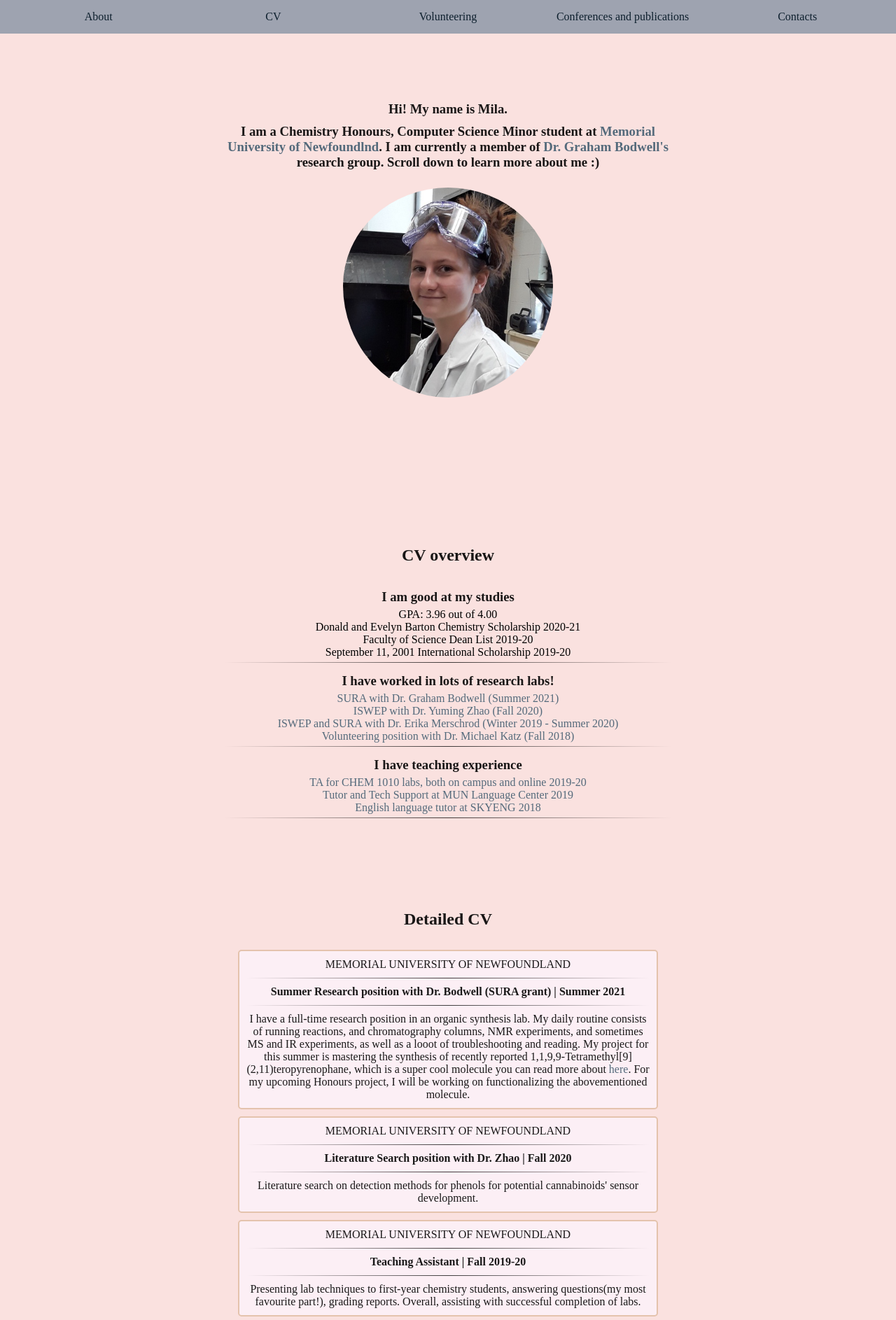
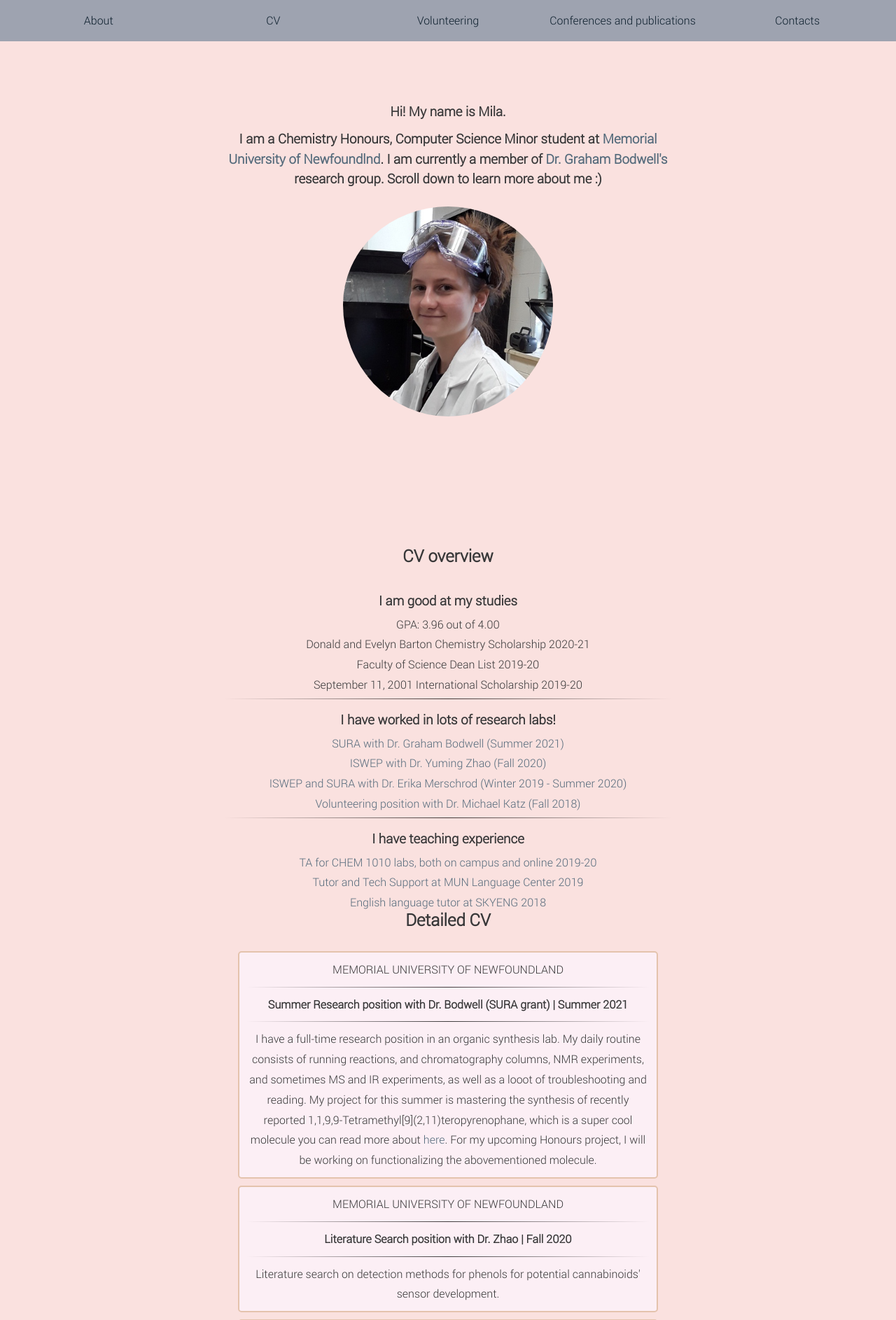
Before and after one commit to lsyurievna/resume_app, a Flask app: page / in a window 1280 px wide. Shown: the top 1886 px of the page at 70% size. Run offline with Flask 2, Linux system fonts and the light colour scheme.

Commit message:
Added Roboto font

```diff
--- a/static/styles.css
+++ b/static/styles.css
@@ -12,9 +12,19 @@ html{
 
 /*FONTS*/
 
-p,h1,h2,h3{
-  color:rgba(0,0,0,.9);
+@font-face {
+  font-family: 'Roboto';
+  src: url('fonts/Roboto-Light-webfont.woff') format('woff');
 }
+
+body{
+font-family: 'Roboto', sans-serif;
+font-size: 16px;
+line-height:1.8em;
+color: #373738;
+}
+
+
 
 
 /*NAVIGATION*/
```
